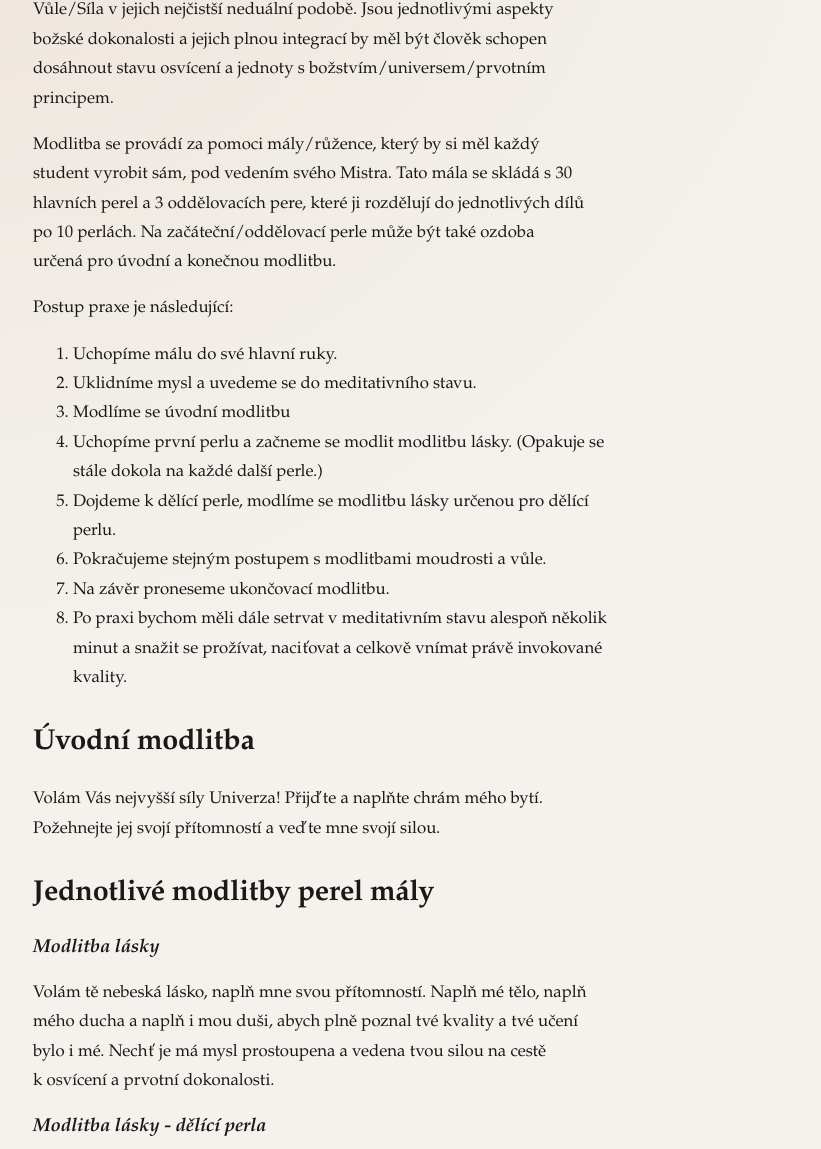
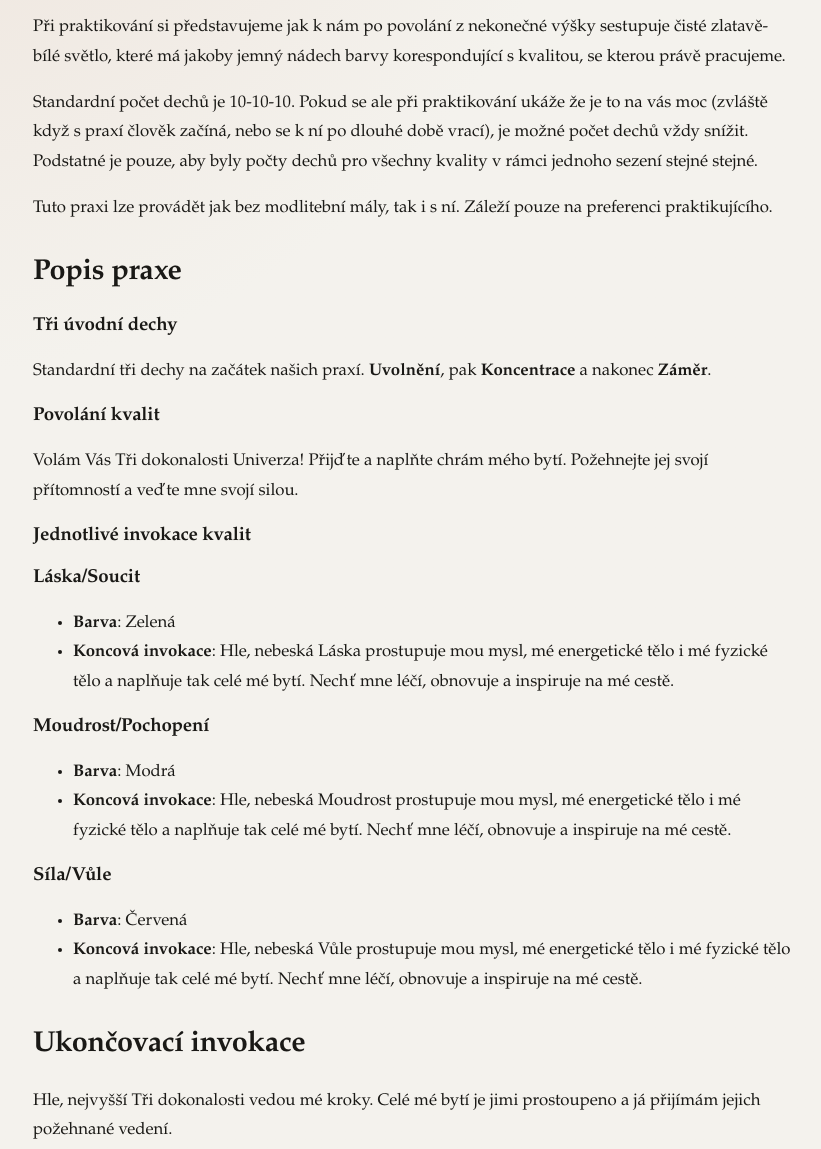
Before and after one commit to o-kolich/path, an Eleventy site: page src/posts/praxe-tri-dokonalosti.md in a window 1280 px wide. Shown: the part 331-1480 px from the top of the page, without its empty margins (227-1048 px from the left). Built offline with nearby package versions, Linux system fonts and the light colour scheme; Eleventy itself is replaced by a stand-in of ours; files that its build step writes are made by us from their sources.

Commit message:
tri dokonalosti revidovany

```diff
--- a/public/styles.css
+++ b/public/styles.css
@@ -185,7 +185,7 @@ button {
 
 .post-content p,
 .post-content li {
-  max-width: 66ch;
+  max-width: 90ch;
 }
 
 .taxonomy-row {
--- a/src/posts/praxe-tri-dokonalosti.md
+++ b/src/posts/praxe-tri-dokonalosti.md
@@ -4,54 +4,44 @@ title: Praxe Tři dokonalosti
 date: 2026-03-08
 tags:
   - post
-  - category:Manuály
+  - category:Manuál
   - tag:Tři dokonalosti
 ---
-Tato série modliteb je zaměřena na invokaci a integraci třech nejvyšších kvalit Universa. Tyto kvality jsou Láska/Soucit, Moudrost/Pochopení a Vůle/Síla v jejich nejčistší neduální podobě.  Jsou jednotlivými aspekty božské dokonalosti a jejich plnou integrací by měl být člověk schopen dosáhnout stavu osvícení a jednoty s božstvím/universem/prvotním principem.
+Praxe Tří dokonalostí má za úkol pomoci stabilizovat vnitřní stav jedince a zprostředkovat spojení s jeho přirozeným napojením na Universum/Jeho vlastní "božskou" jiskru.
 
-Modlitba se provádí za pomoci mály/růžence, který by si měl každý student vyrobit sám, pod vedením svého Mistra. Tato mála se skládá s 30 hlavních perel a 3 oddělovacích pere, které ji rozdělují do jednotlivých dílů po 10 perlách. Na začáteční/oddělovací perle může být také ozdoba určená pro úvodní a konečnou modlitbu.
+Při praktikování si představujeme jak k nám po povolání z nekonečné výšky sestupuje čisté zlatavě-bílé světlo, které má jakoby jemný nádech barvy korespondující s kvalitou, se kterou právě pracujeme.
 
-Postup praxe je následující:
+Standardní počet dechů je 10-10-10. Pokud se ale při praktikování ukáže že je to na vás moc (zvláště když s praxí člověk začíná, nebo se k ní po dlouhé době vrací), je možné počet dechů vždy snížit. Podstatné je pouze, aby byly počty dechů pro všechny kvality v rámci jednoho sezení stejné stejné.
 
-1. Uchopíme málu do své hlavní ruky.
-2. Uklidníme mysl a uvedeme se do meditativního stavu.
-3. Modlíme se úvodní modlitbu
-4. Uchopíme první perlu a začneme se modlit modlitbu lásky. (Opakuje se stále dokola na každé další perle.)
-5. Dojdeme k dělící perle, modlíme se modlitbu lásky určenou pro dělící perlu.
-6. Pokračujeme stejným postupem s modlitbami moudrosti a vůle.
-7. Na závěr proneseme ukončovací modlitbu.
-8. Po praxi bychom měli dále setrvat v meditativním stavu alespoň několik minut a snažit se prožívat, naciťovat a celkově vnímat právě invokované kvality.
+Tuto praxi lze provádět jak bez modlitební mály, tak i s ní. Záleží pouze na preferenci praktikujícího.
 
-## Úvodní modlitba
+## Popis praxe
 
-Volám Vás nejvyšší síly Univerza\! Přijďte a naplňte chrám mého bytí. Požehnejte jej svojí přítomností a veďte mne svojí silou.
+### Tři úvodní dechy
 
-## Jednotlivé modlitby perel mály
+Standardní tři dechy na začátek našich praxí. **Uvolnění**, pak **Koncentrace** a nakonec **Záměr**.
 
-### *Modlitba lásky*
+### Povolání kvalit
 
-Volám tě nebeská lásko, naplň mne svou přítomností. Naplň mé tělo, naplň mého ducha a naplň i mou duši, abych plně poznal tvé kvality a tvé učení bylo i mé. Nechť je má mysl prostoupena a vedena tvou silou na cestě k osvícení a prvotní dokonalosti.
+Volám Vás Tři dokonalosti Univerza\! Přijďte a naplňte chrám mého bytí. Požehnejte jej svojí přítomností a veďte mne svojí silou.
 
-### *Modlitba lásky \- dělící perla*
+### Jednotlivé invokace kvalit
 
-Hle, nebeská Láska prostupuje celé mé bytí. Naplňuje mé tělo, naplňuje mého ducha a naplňuje také mou duši. Jsem jí zcela prostoupen a veden na cestě k osvícení. Lásko, já cítím a uznávám tvé vedení. Budiž požehnána.
+### Láska/Soucit
 
-### *Modlitba moudrosti*
+- **Barva**: Zelená
+- **Koncová invokace**: Hle, nebeská Láska prostupuje mou mysl, mé energetické tělo i mé fyzické tělo a naplňuje tak celé mé bytí. Nechť mne léčí, obnovuje a inspiruje na mé cestě.
 
-Volám tě nebeská moudrosti, naplň mne svou přítomností. Naplň mé tělo, naplň mého ducha a naplň i mou duši, abych plně poznal tvé kvality a tvé učení bylo i mé. Nechť je má mysl prostoupena a vedena tvou silou na cestě k osvícení a prvotní dokonalosti.
+### Moudrost/Pochopení
 
-### *Modlitba moudrosti \- dělící perla*
+- **Barva**: Modrá
+- **Koncová invokace**: Hle, nebeská Moudrost prostupuje mou mysl, mé energetické tělo i mé fyzické tělo a naplňuje tak celé mé bytí. Nechť mne léčí, obnovuje a inspiruje na mé cestě.
 
-Hle, nebeská Moudrost prostupuje celé mé bytí. Naplňuje mé tělo, naplňuje mého ducha a naplňuje také mou duši. Jsem jí zcela prostoupen a veden na cestě k osvícení. Modrosti, já cítím a uznávám tvé vedení. Budiž požehnána.
+### Síla/Vůle
 
-### *Modlitba síly/vůle*
+- **Barva**: Červená
+- **Koncová invokace**: Hle, nebeská Vůle prostupuje mou mysl, mé energetické tělo i mé fyzické tělo a naplňuje tak celé mé bytí. Nechť mne léčí, obnovuje a inspiruje na mé cestě.
 
-Volám tě nebeská sílo/vůle, naplň mne svou přítomností. Naplň mé tělo, naplň mého ducha a naplň i mou duši, abych plně poznal tvé kvality a tvé učení bylo i mé. Nechť je má mysl prostoupena a vedena tvou silou na cestě k osvícení a prvotní dokonalosti.
+## Ukončovací invokace
 
-### *Modlitba vůle \- dělící perla*
-
-Hle, nebeská Vůle prostupuje celé mé bytí. Naplňuje mé tělo, naplňuje mého ducha a naplňuje také mou duši. Jsem jí zcela prostoupen a veden na cestě k osvícení. Vůle, já cítím a uznávám tvé vedení. Budiž požehnána.
-
-## Ukončovací modlitba
-
-Hle, nejvyšší síly Univerza vedou mé kroky. Naplňují mé tělo, naplňují mého ducha a naplňují mou duši. Celé mé bytí je jimi prostoupeno a já přijímám jejich požehnané vedení. Budiž požehnány, budiž požehnány, budiž požehnány\!
+Hle, nejvyšší Tři dokonalosti vedou mé kroky. Celé mé bytí je jimi prostoupeno a já přijímám jejich požehnané vedení.
```
Also changed, not shown: src/posts/praxe-5000-dechu.md (+1 -1 lines), src/posts/praxe-meditace-cakroveho-domu.md (+1 -1 lines), 1 other file.
